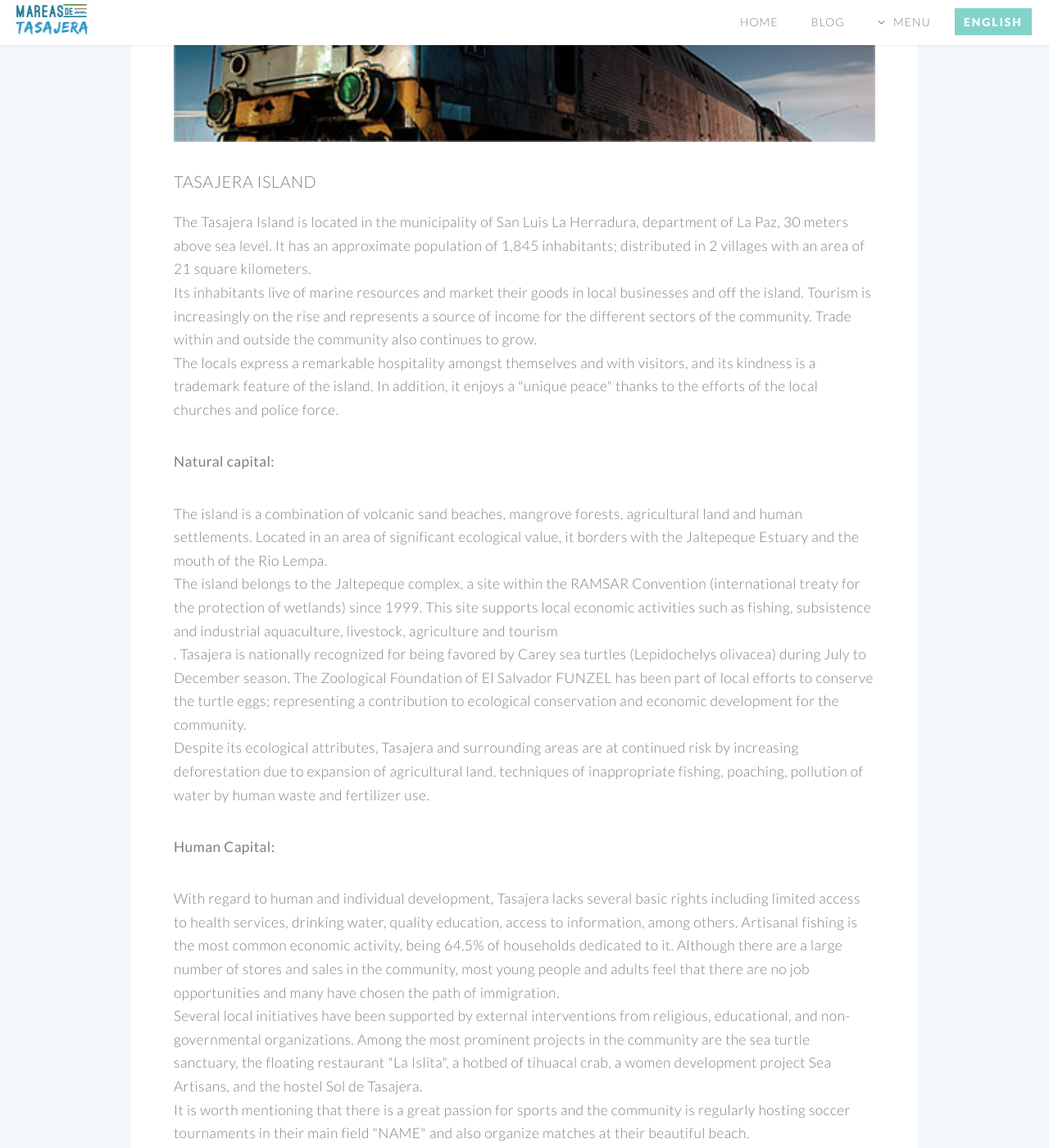
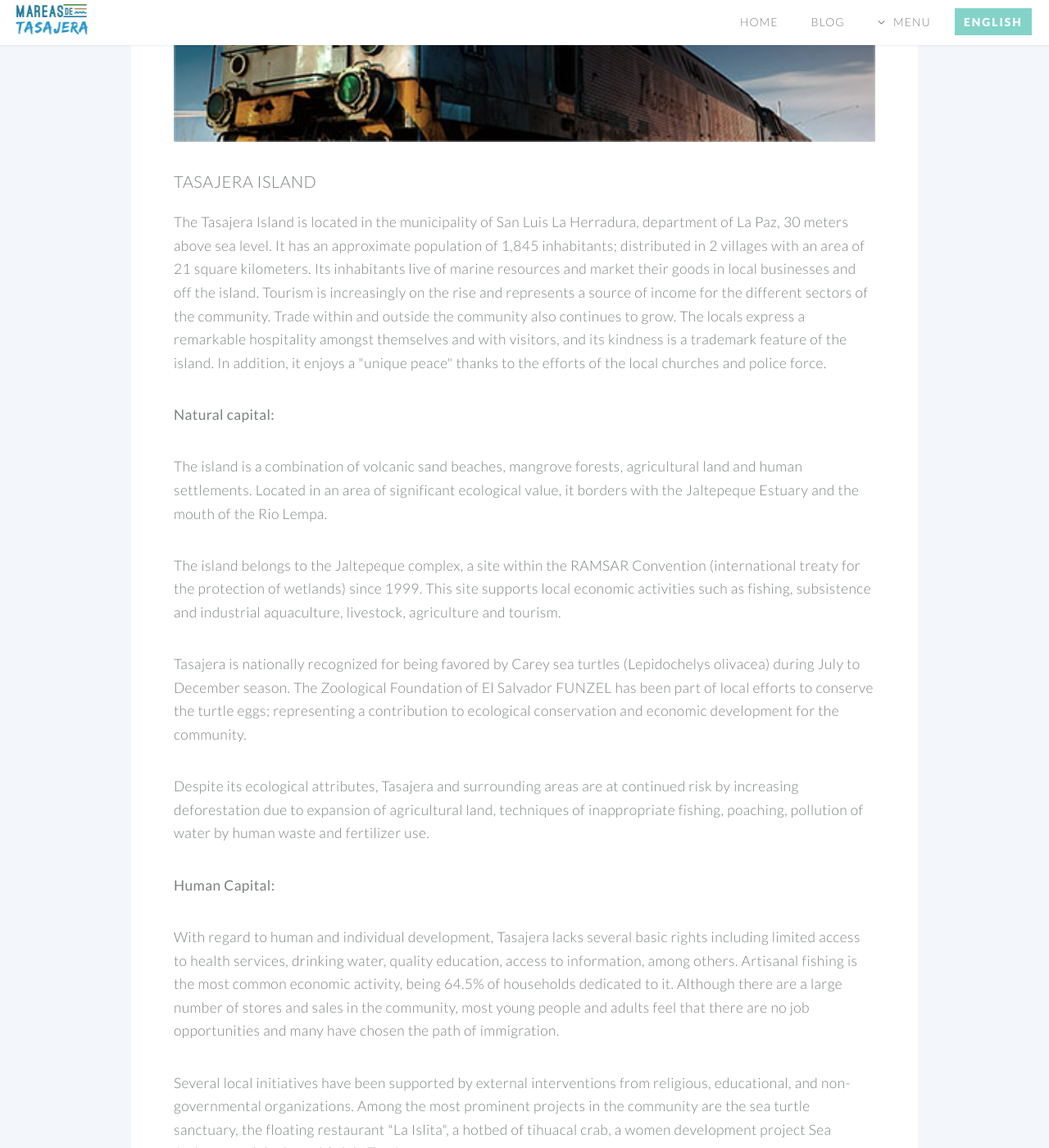
Before and after one commit to danteo90/danteo90.github.io, a Jekyll site: the page built from the-island.html, in a window 1280 px wide and 1400 px high, scrolled down 637 px. Shown: the whole window at 82% size. Built offline with Jekyll 4.4.1, drawn with Linux system fonts in a browser that asks for light colours.

Commit message:
Update the-island.html

```diff
--- a/the-island.html
+++ b/the-island.html
@@ -27,21 +27,19 @@ layout: default
 									<header>
 										<h3>Tasajera Island</h3>
 									</header>
-									<p>The Tasajera Island is located in the municipality of San Luis La Herradura, department of La Paz, 30 meters above sea level. It has an approximate population of 1,845 inhabitants; distributed in 2 villages with an area of 21 square kilometers.<br />
-									Its inhabitants live of marine resources and market their goods in local businesses and off the island. Tourism is increasingly on the rise and represents a source of income for the different sectors of the community. Trade within and outside the community also continues to grow. <br />
-									The locals express a remarkable hospitality amongst themselves and with visitors, and its kindness is a trademark feature of the island. In addition, it enjoys a "unique peace" thanks to the efforts of the local churches and police force.</p>
+									<p>The Tasajera Island is located in the municipality of San Luis La Herradura, department of La Paz, 30 meters above sea level. It has an approximate population of 1,845 inhabitants; distributed in 2 villages with an area of 21 square kilometers. Its inhabitants live of marine resources and market their goods in local businesses and off the island. Tourism is increasingly on the rise and represents a source of income for the different sectors of the community. Trade within and outside the community also continues to grow. The locals express a remarkable hospitality amongst themselves and with visitors, and its kindness is a trademark feature of the island. In addition, it enjoys a "unique peace" thanks to the efforts of the local churches and police force.</p>
 									<p><strong>Natural capital:</strong></p>
-									<p>The island is a combination of volcanic sand beaches, mangrove forests, agricultural land and human settlements. Located in an area of significant ecological value, it borders with the Jaltepeque Estuary and the mouth of the Rio Lempa.<br />
-									The island belongs to the Jaltepeque complex, a site within the RAMSAR Convention (international treaty for the protection of wetlands) since 1999. This site supports local economic activities such as fishing, subsistence and industrial aquaculture, livestock, agriculture and tourism <br />.
-									Tasajera is nationally recognized for being favored by Carey sea turtles (Lepidochelys olivacea) during July to December season. The Zoological Foundation of El Salvador FUNZEL has been part of local efforts to conserve the turtle eggs; representing a contribution to ecological conservation and economic development for the community.<br />
-									Despite its ecological attributes, Tasajera and surrounding areas are at continued risk by increasing deforestation due to expansion of agricultural land, techniques of inappropriate fishing, poaching, pollution of water by human waste and fertilizer use.</p>
+									<p>The island is a combination of volcanic sand beaches, mangrove forests, agricultural land and human settlements. Located in an area of significant ecological value, it borders with the Jaltepeque Estuary and the mouth of the Rio Lempa.</p>
+									<p>The island belongs to the Jaltepeque complex, a site within the RAMSAR Convention (international treaty for the protection of wetlands) since 1999. This site supports local economic activities such as fishing, subsistence and industrial aquaculture, livestock, agriculture and tourism.</p>
+									<p>Tasajera is nationally recognized for being favored by Carey sea turtles (Lepidochelys olivacea) during July to December season. The Zoological Foundation of El Salvador FUNZEL has been part of local efforts to conserve the turtle eggs; representing a contribution to ecological conservation and economic development for the community.</p>
+									<p>Despite its ecological attributes, Tasajera and surrounding areas are at continued risk by increasing deforestation due to expansion of agricultural land, techniques of inappropriate fishing, poaching, pollution of water by human waste and fertilizer use.</p>
 									<p><strong>Human Capital:</strong></p>
-									<p>With regard to human and individual development, Tasajera lacks several basic rights including limited access to health services, drinking water, quality education, access to information, among others. Artisanal fishing is the most common economic activity, being 64.5% of households dedicated to it. Although there are a large number of stores and sales in the community, most young people and adults feel that there are no job opportunities and many have chosen the path of immigration.<br />
-									Several local initiatives have been supported by external interventions from religious, educational, and non-governmental organizations. Among the most prominent projects in the community are the sea turtle sanctuary, the floating restaurant "La Islita", a hotbed of tihuacal crab, a women development project Sea Artisans, and the hostel Sol de Tasajera.<br />
-									It is worth mentioning that there is a great passion for sports and the community is regularly hosting soccer tournaments in their main field "NAME" and also organize matches at their beautiful beach.</p>
+									<p>With regard to human and individual development, Tasajera lacks several basic rights including limited access to health services, drinking water, quality education, access to information, among others. Artisanal fishing is the most common economic activity, being 64.5% of households dedicated to it. Although there are a large number of stores and sales in the community, most young people and adults feel that there are no job opportunities and many have chosen the path of immigration.</p>
+									<p>Several local initiatives have been supported by external interventions from religious, educational, and non-governmental organizations. Among the most prominent projects in the community are the sea turtle sanctuary, the floating restaurant "La Islita", a hotbed of tihuacal crab, a women development project Sea Artisans, and the hostel Sol de Tasajera.</p>
+									<p>It is worth mentioning that there is a great passion for sports and the community is regularly hosting soccer tournaments in their main field "NAME" and also organize matches at their beautiful beach.</p>
 									<p><strong>Social capital:</strong></p>
-									<p>The Social Capital of Tasajera Island is mainly linked to the investment and development of other local capitals. The local organizational capacity, known as self-governance, is defined as the internal capacity of the population to guide their own future. In Tasajera, there is an ADESCO which is composed of members of other cooperatives and committees with the mandate to manage and implement projects of community benefit. <br />
-									There is some level of organizational deficiency and there is a perceived lack of cooperation between members of the community. In this theme, there is lack of investment in capacity-building, governance and collective participation.</p>
+									<p>The Social Capital of Tasajera Island is mainly linked to the investment and development of other local capitals. The local organizational capacity, known as self-governance, is defined as the internal capacity of the population to guide their own future. In Tasajera, there is an ADESCO which is composed of members of other cooperatives and committees with the mandate to manage and implement projects of community benefit.</p>
+									<p>There is some level of organizational deficiency and there is a perceived lack of cooperation between members of the community. In this theme, there is lack of investment in capacity-building, governance and collective participation.</p>
 								</section>
 							</div>
 
```
